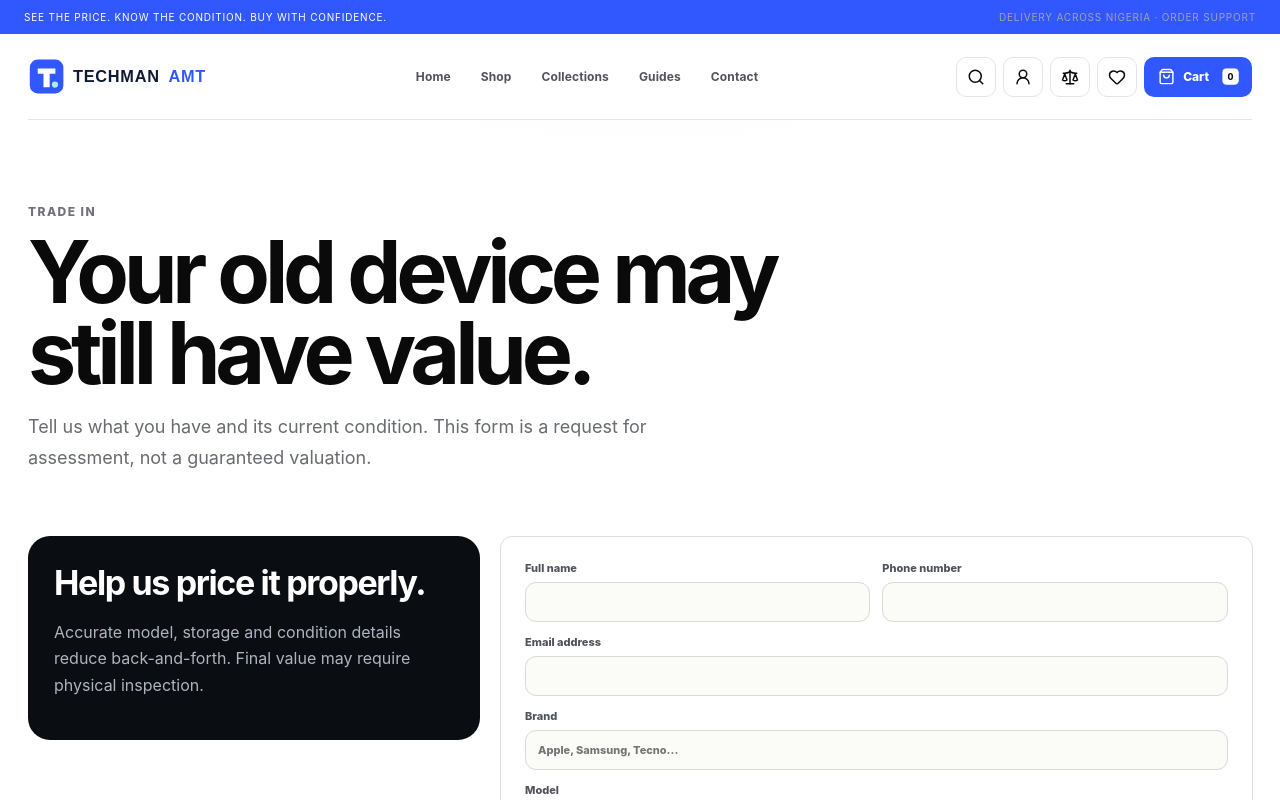
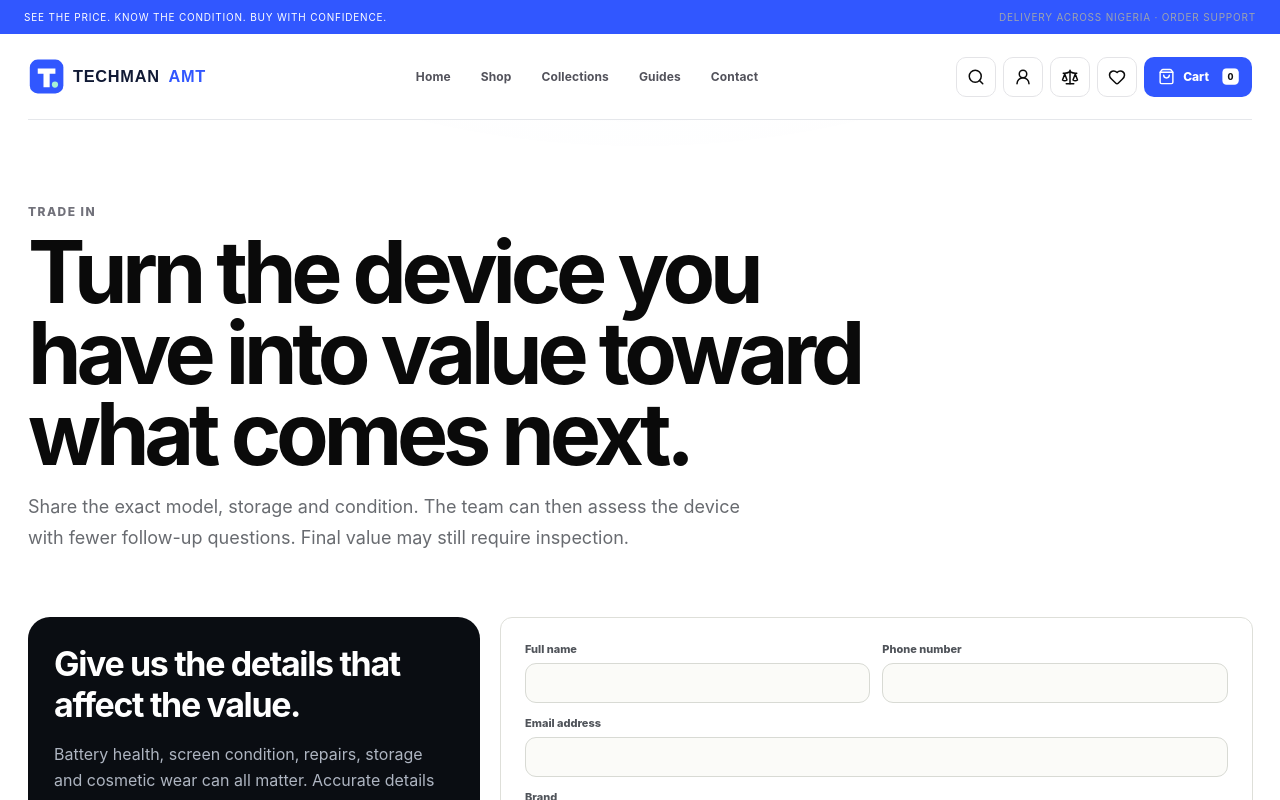
Before and after one commit to growwithaccolade-sketch/techman-amt-2026, a Next.js app: page /trade-in in a window 1280 px wide. Shown: the top 800 px of the page. Built offline with nearby package versions, Linux system fonts and the light colour scheme; no server answers.

Commit message:
Improve trade-in conversion copy

```diff
--- a/app/trade-in/page.tsx
+++ b/app/trade-in/page.tsx
@@ -2,10 +2,10 @@ import type { Metadata } from "next";
 import CommerceHeader from "@/components/commerce-header";
 import LeadForm from "@/components/lead-form";
 
-export const metadata: Metadata = { title: "Trade In Your Device", description: "Submit a device for TechMan AMT trade-in review." };
+export const metadata: Metadata = { title: "Trade In Your Device", description: "Tell TechMan AMT about your current device and request a trade-in assessment." };
 
 export default function TradeInPage() {
-  return <><CommerceHeader/><main className="leadPage shell"><section className="leadHero"><span className="kicker">TRADE IN</span><h1>Your old device may still have value.</h1><p>Tell us what you have and its current condition. This form is a request for assessment, not a guaranteed valuation.</p></section><div className="leadLayout"><div className="leadPitch"><h2>Help us price it properly.</h2><p>Accurate model, storage and condition details reduce back-and-forth. Final value may require physical inspection.</p></div><LeadForm type="trade_in" submitLabel="Submit trade-in request" fields={[
+  return <><CommerceHeader/><main className="leadPage shell"><section className="leadHero"><span className="kicker">TRADE IN</span><h1>Turn the device you have into value toward what comes next.</h1><p>Share the exact model, storage and condition. The team can then assess the device with fewer follow-up questions. Final value may still require inspection.</p></section><div className="leadLayout"><div className="leadPitch"><h2>Give us the details that affect the value.</h2><p>Battery health, screen condition, repairs, storage and cosmetic wear can all matter. Accurate details make the first assessment more useful.</p></div><LeadForm type="trade_in" submitLabel="Request my trade-in assessment" fields={[
     { name: "brand", label: "Brand", required: true, placeholder: "Apple, Samsung, Tecno..." },
     { name: "model", label: "Model", required: true, placeholder: "iPhone 14 Pro" },
     { name: "storage", label: "Storage", placeholder: "256GB" },
```
